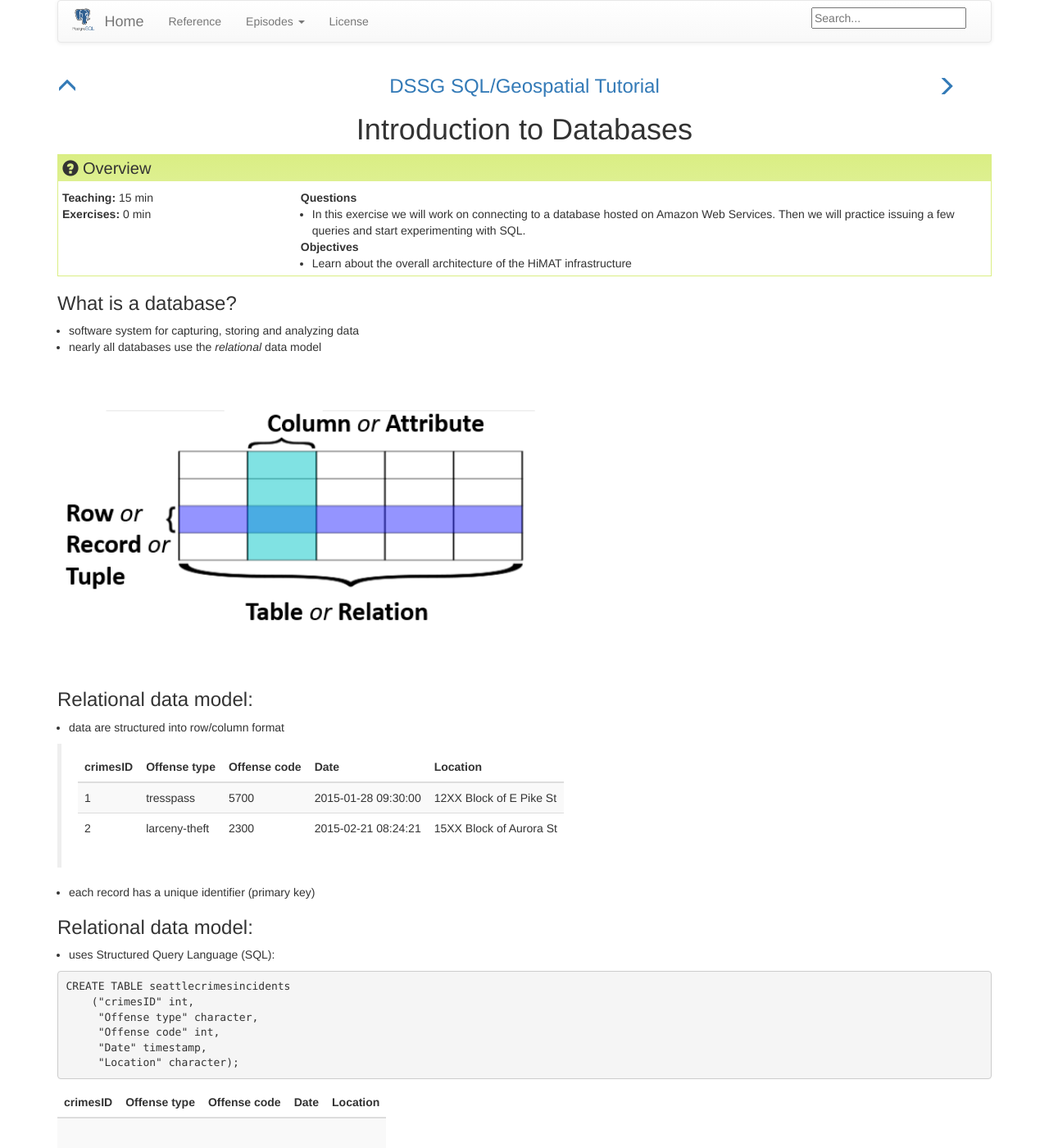
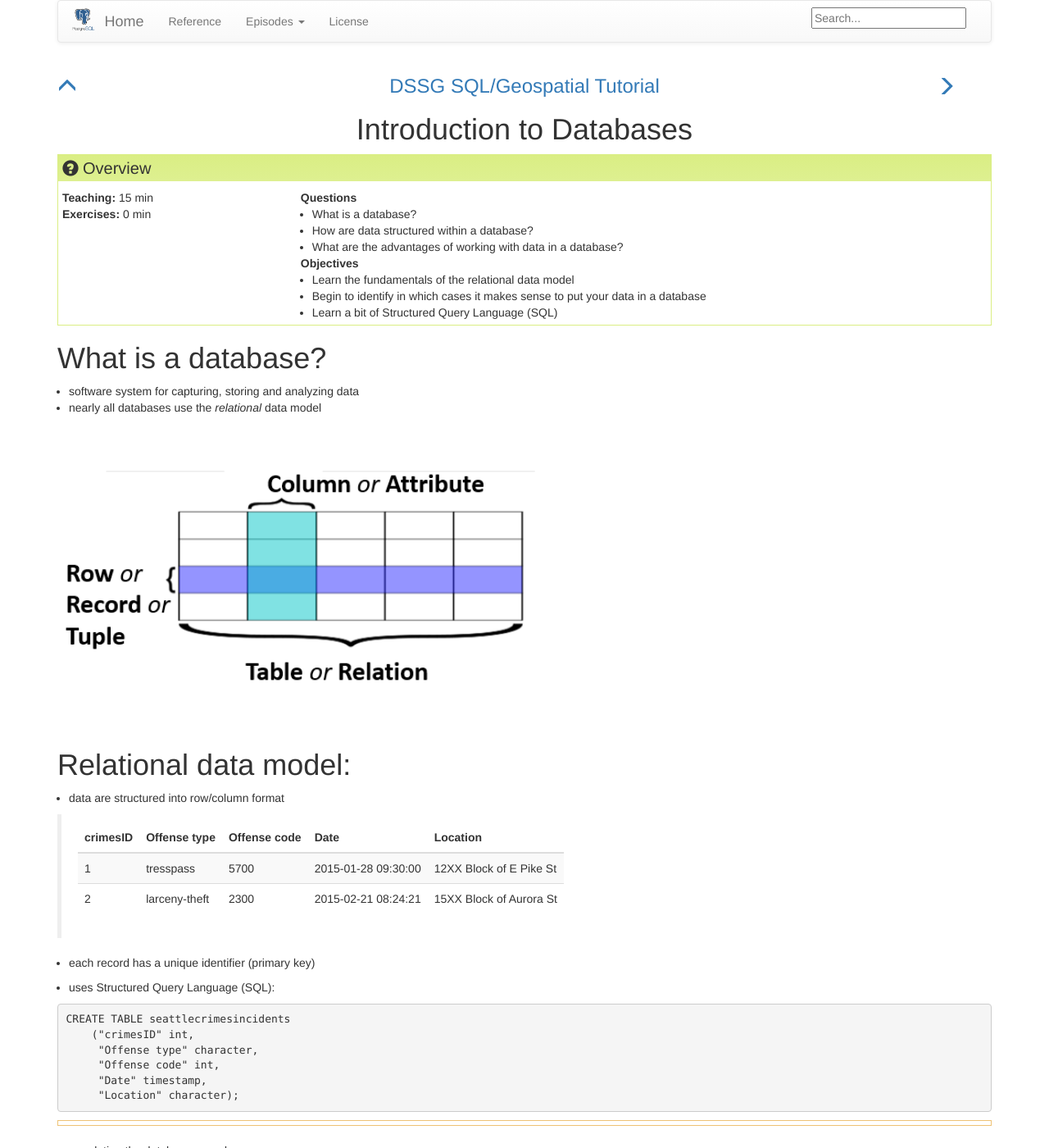
Before and after one commit to uwescience/SQL-geospatial-tutorial, a Jekyll site: the page built from _episodes/00-introduction.md, in a window 1280 px wide and 1400 px high. Shown: the whole window at 82% size. Built offline with Jekyll 4.4.1, drawn with Linux system fonts in a browser that asks for light colours; some of the changed text lies outside the part shown.

Commit message:
try putting table updates in challenge block

````diff
--- a/_episodes/00-introduction.md
+++ b/_episodes/00-introduction.md
@@ -4,16 +4,20 @@
 teaching: 15
 exercises: 0
 questions:
-- "In this exercise we will work on connecting to a database hosted on Amazon Web Services. Then we will practice issuing a few queries and start experimenting with SQL."
+- "What is a database?"
+- "How are data structured within a database?"
+- "What are the advantages of working with data in a database?"
 objectives:
-- "Learn about the overall architecture of the HiMAT infrastructure"
+- "Learn the fundamentals of the relational data model"
+- "Begin to identify in which cases it makes sense to put your data in a database"
+- "Learn a bit of Structured Query Language (SQL)"
 key points:
-- "Where you go to store and find data during HiMAT project depends on the data type, size and usage constraints"
-- "Several methods/data centers are provided and users can choose which approach works best"
-- "co-location of processing/analysis with data storage is encouraged, to minimize transfer of large files"
+- "Databases offer a highly structured framework for storing and manipulating data"
+- "Setting up this structure takes some time"
+- "Advantages include the ability to investigate complex relationships between data using a simple query language"
 ---
 
-### What is a database?
+# What is a database?
 * software system for capturing, storing and analyzing data
 * nearly all databases use the _relational_ data model
 
@@ -21,7 +25,7 @@
 <img src="../assets/img/databaseIntro/terminology.png" width = "600" border = "10">
 <br><br><br>
 
-### Relational data model:
+# Relational data model:
 * data are structured into row/column format
 
 > | crimesID | Offense type | Offense code | Date | Location |
@@ -43,11 +46,11 @@
      "Date" timestamp,
      "Location" character);
 ```
-
-| crimesID | Offense type | Offense code | Date | Location |
-| ---- | ---- | ----- | ---- | ---- | ---- |
-|   |   |   |   |   |
-
+> ### CREATE TABLE
+> | crimesID | Offense type | Offense code | Date | Location |
+> | ---- | ---- | ----- | ---- | ---- | ---- |
+> |   |   |   |   |   |
+{: .challenge}
 
 * populating the database records:
 ```SQL
@@ -58,10 +61,12 @@
     (2,'larceny-theft',2300, '2015-02-21 08:24:21','15XX Block of Aurora St');
 ```
 
-| crimesID | Offense type | Offense code | Date | Location |
-| ---- | ---- | ----- | ---- | ---- | ---- |
-|   1 | tresspass | 5700 | 2015-01-28 09:30:00 | 12XX Block of E Pike St |
-|   2 | larceny-theft | 2300 |  2015-02-21 08:24:21 | 15XX Block of Aurora St |
+> ### INSERT INTO TABLE
+> | crimesID | Offense type | Offense code | Date | Location |
+> | ---- | ---- | ----- | ---- | ---- | ---- |
+> |   1 | tresspass | 5700 | 2015-01-28 09:30:00 | 12XX Block of E Pike St |
+> |   2 | larceny-theft | 2300 |  2015-02-21 08:24:21 | 15XX Block of Aurora St |
+{: challenge}
 
 ## Data in each column must be of the same type
 
````
Also changed, not shown: other parts of _episodes/00-introduction.md (+0 -1 lines).
